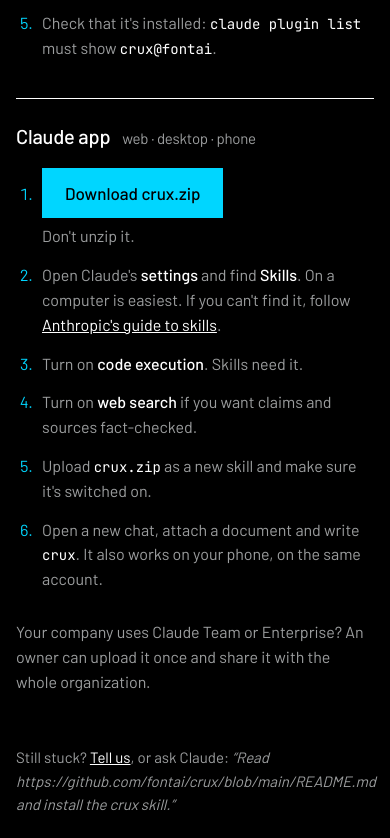
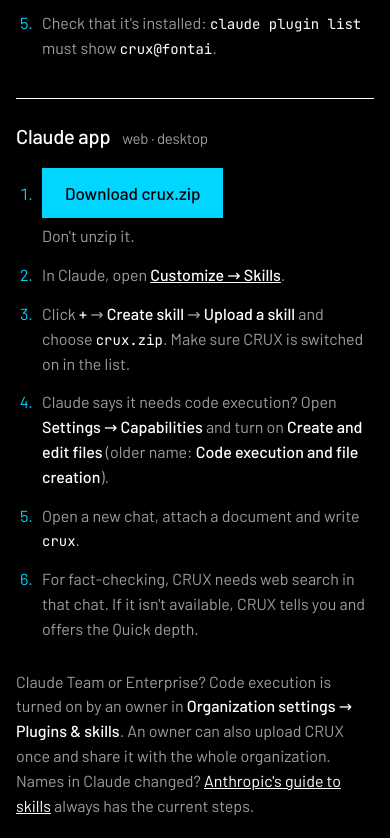
Before and after one commit to fontai-org/crux, a plain HTML site: page site/index.html in a window 390 px wide. Shown: the part 1886-2724 px from the top of the page. Drawn offline with Linux system fonts and the light colour scheme.

Commit message:
Claude app install: exact current path and labels (Customize → Skills, Create and edit files), drop unverified phone claims
Tester feedback: the generic wording sent them looking for settings that
are named differently. Labels follow Anthropic's skills guide, with the
older name for the code execution switch and a link to the guide.

Co-Authored-By: Claude Opus 5.5 <noreply@anthropic.com>

```diff
--- a/site/index.html
+++ b/site/index.html
@@ -50,7 +50,7 @@
       "description": "A free skill for Claude that reads long documents and answers on one screen: a verdict, the key points, risks and gaps, questions for the author, and an evidence-based quality score with fact and source checking.",
       "applicationCategory": "BusinessApplication",
       "applicationSubCategory": "Claude skill",
-      "operatingSystem": "Claude Code, Claude app (web, desktop, mobile)",
+      "operatingSystem": "Claude Code, Claude app (web, desktop)",
       "isAccessibleForFree": true,
       "offers": { "@type": "Offer", "price": "0", "priceCurrency": "USD" },
       "license": "https://opensource.org/licenses/MIT",
@@ -162,7 +162,7 @@
   .steps { margin: 16px 0 0 20px; color: var(--muted); font-size: 16px; }
   .steps li { margin-bottom: 14px; padding-left: 6px; }
   .steps li::marker { color: var(--accent); }
-  .steps strong { color: var(--white); font-weight: 500; }
+  .steps strong, .note strong { color: var(--white); font-weight: 500; }
   .steps code, .note code { font-family: var(--mono); color: var(--white); font-size: 14px; }
   .steps a:not(.btn), .note a { color: var(--white); }
   .steps .code { margin-top: 10px; font-size: 14px; white-space: pre-wrap; overflow-wrap: anywhere; padding-right: 84px; }
@@ -257,7 +257,7 @@
         </div>
         <div class="panel" id="p-app" role="tabpanel" aria-labelledby="t-app" hidden>
           <a class="btn primary" href="https://github.com/fontai/crux/releases/latest/download/crux.zip">Download crux.zip</a>
-          <p class="alts">Then upload it in Claude's settings, under <strong>Skills</strong> (<a href="https://support.claude.com/en/articles/12512180-using-skills-in-claude">Anthropic's guide</a>). Skills need code execution turned on; web search enables fact-checking. Works on web, desktop and phone, on the same account.<br><a href="#install-steps">Step-by-step instructions and help ↓</a></p>
+          <p class="alts">Then in Claude: <a href="https://claude.ai/customize/skills"><strong>Customize → Skills</strong></a> → <strong>+</strong> → <strong>Create skill</strong> → <strong>Upload a skill</strong> → choose <code>crux.zip</code>.<br><a href="#install-steps">Step-by-step instructions and help ↓</a></p>
         </div>
       </div>
       </div>
@@ -286,16 +286,16 @@ claude plugin install crux@fontai</span><button class="copy" type="button">Copy<
           </ol>
         </div>
         <div>
-          <h3>Claude app <span class="sub">web · desktop · phone</span></h3>
+          <h3>Claude app <span class="sub">web · desktop</span></h3>
           <ol class="steps">
             <li><a class="btn primary" href="https://github.com/fontai/crux/releases/latest/download/crux.zip">Download crux.zip</a><br>Don't unzip it.</li>
-            <li>Open Claude's <strong>settings</strong> and find <strong>Skills</strong>. On a computer is easiest. If you can't find it, follow <a href="https://support.claude.com/en/articles/12512180-using-skills-in-claude">Anthropic's guide to skills</a>.</li>
-            <li>Turn on <strong>code execution</strong>. Skills need it.</li>
-            <li>Turn on <strong>web search</strong> if you want claims and sources fact-checked.</li>
-            <li>Upload <code>crux.zip</code> as a new skill and make sure it's switched on.</li>
-            <li>Open a new chat, attach a document and write <code>crux</code>. It also works on your phone, on the same account.</li>
+            <li>In Claude, open <a href="https://claude.ai/customize/skills"><strong>Customize → Skills</strong></a>.</li>
+            <li>Click <strong>+</strong> → <strong>Create skill</strong> → <strong>Upload a skill</strong> and choose <code>crux.zip</code>. Make sure CRUX is switched on in the list.</li>
+            <li>Claude says it needs code execution? Open <strong>Settings → Capabilities</strong> and turn on <strong>Create and edit files</strong> (older name: <strong>Code execution and file creation</strong>).</li>
+            <li>Open a new chat, attach a document and write <code>crux</code>.</li>
+            <li>For fact-checking, CRUX needs web search in that chat. If it isn't available, CRUX tells you and offers the Quick depth.</li>
           </ol>
-          <p class="note">Your company uses Claude Team or Enterprise? An owner can upload it once and share it with the whole organization.</p>
+          <p class="note">Claude Team or Enterprise? Code execution is turned on by an owner in <strong>Organization settings → Plugins &amp; skills</strong>. An owner can also upload CRUX once and share it with the whole organization.<br>Names in Claude changed? <a href="https://support.claude.com/en/articles/12512180-using-skills-in-claude">Anthropic's guide to skills</a> always has the current steps.</p>
         </div>
       </div>
       <p class="note">Still stuck? <a href="https://github.com/fontai/crux/issues">Tell us</a>, or ask Claude: <em>“Read https://github.com/fontai/crux/blob/main/README.md and install the crux skill.”</em></p>
```
Also changed, not shown: 1 other file.
